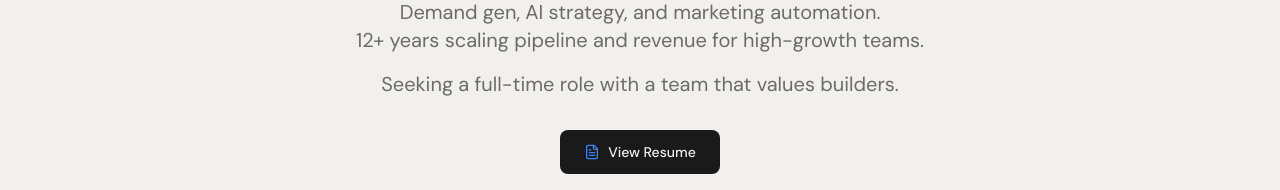
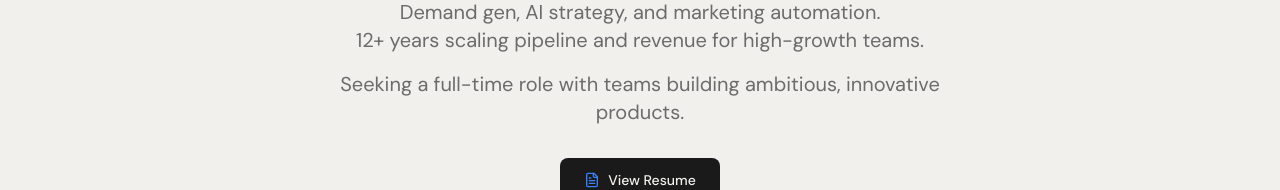
Before and after one commit to JsonGallagher/jason-gallagher-portfolio, a React (Vite) app: page / in a window 1280 px wide. Shown: the part 414-604 px from the top of the page. Built offline with nearby package versions, Linux system fonts and the light colour scheme; no server answers.

Commit message:
updated subheadline

```diff
--- a/src/components/Hero.jsx
+++ b/src/components/Hero.jsx
@@ -72,7 +72,8 @@ export default function Hero() {
         <br />
         12+ years scaling pipeline and revenue for high-growth teams.
         <span className="block mt-4">
-          Seeking a full-time role with a team that values builders.
+          Seeking a full-time role with teams building ambitious, innovative
+          products.
         </span>
       </motion.p>
 
```
